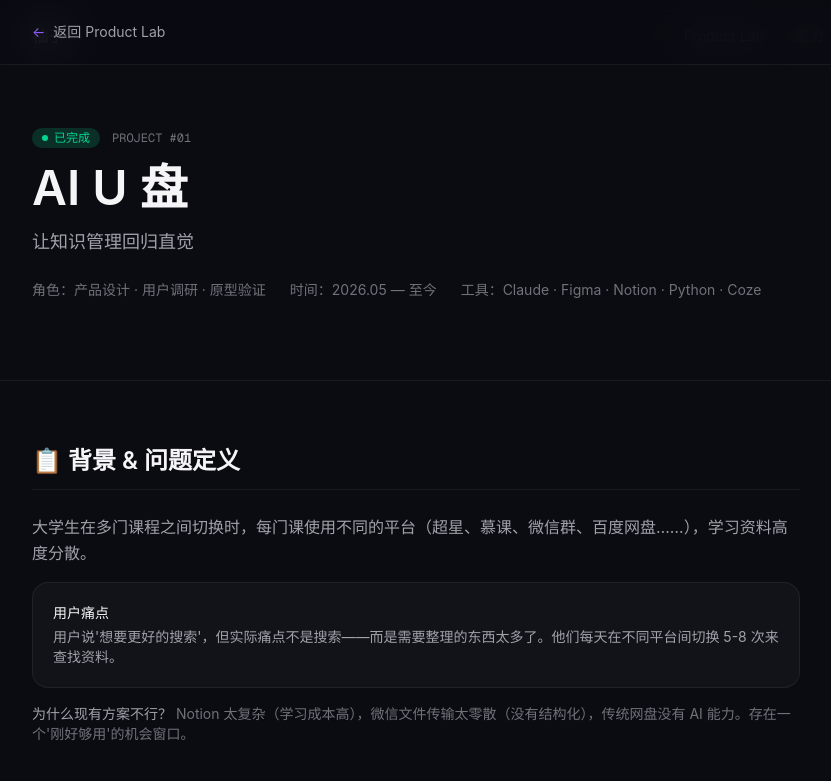
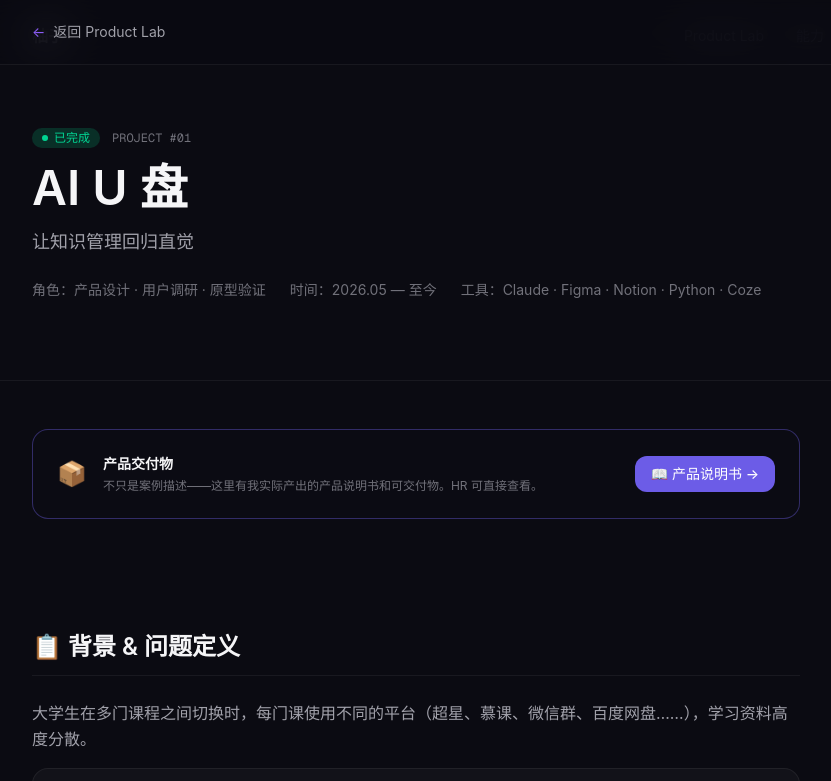
Before and after one commit to gry050820-ctrl/portfolio, a Next.js app: page /project/ai-usb in a window 1280 px wide. Shown: the top 781 px of the page, without its empty margins (98-929 px from the left). Built offline with nearby package versions, Linux system fonts and the light colour scheme.

Commit message:
产品说明书提升到项目详情页顶部——HR打开即见

```diff
--- a/src/app/project/[slug]/page.tsx
+++ b/src/app/project/[slug]/page.tsx
@@ -89,6 +89,44 @@ export default async function ProjectPage({
 
       {/* Divider */}
       <div className="border-t border-border" />
+
+      {/* ── Product Showcase Banner (说明书直达) ── */}
+      {project.resources && project.resources.length > 0 && (
+        <section className="py-10 md:py-12">
+          <Container>
+            <div className="max-w-3xl">
+              <div className="rounded-lg border border-border-active bg-brand-muted/5 p-5 md:p-6 flex flex-col sm:flex-row items-start sm:items-center gap-4">
+                <div className="shrink-0 text-2xl">📦</div>
+                <div className="flex-1 min-w-0">
+                  <p className="text-sm font-semibold text-text-primary mb-1">
+                    产品交付物
+                  </p>
+                  <p className="text-xs text-text-tertiary">
+                    不只是案例描述——这里有我实际产出的产品说明书和可交付物。HR 可直接查看。
+                  </p>
+                </div>
+                <div className="flex flex-wrap gap-2 shrink-0">
+                  {project.resources.map((res) => {
+                    const isDisabled = res.type === "download" && res.href === "#";
+                    if (isDisabled) return null; // 跳过未就绪的下载链接
+                    return (
+                      <a
+                        key={res.label}
+                        href={res.href}
+                        target={res.type === "manual" ? "_blank" : undefined}
+                        rel={res.type === "manual" ? "noopener noreferrer" : undefined}
+                        className="inline-flex items-center gap-1.5 px-4 py-2 rounded-md bg-brand text-white text-sm font-medium hover:brightness-110 transition-all"
+                      >
+                        {res.label} →
+                      </a>
+                    );
+                  })}
+                </div>
+              </div>
+            </div>
+          </Container>
+        </section>
+      )}
 
       {/* ── Module 1: Background ── */}
       <ModuleSection title="📋 背景 & 问题定义">
```
